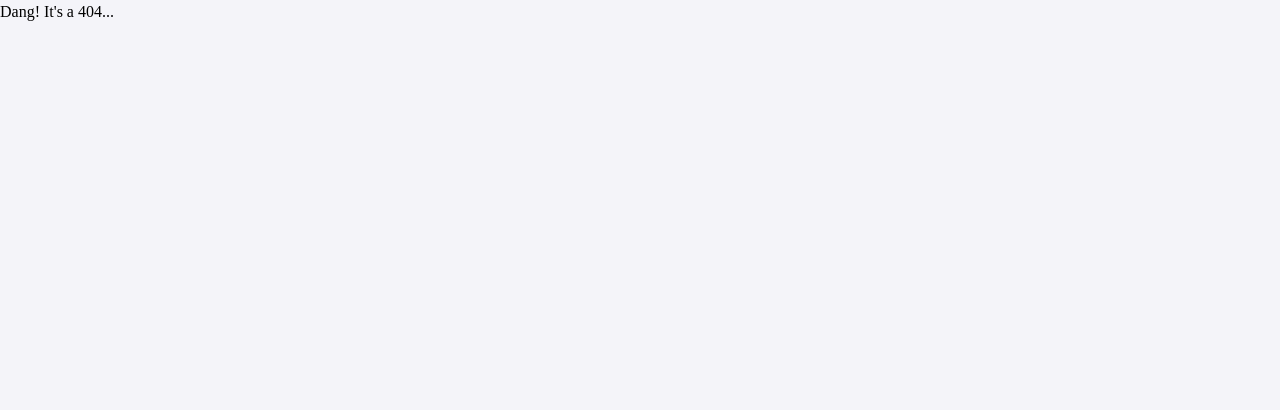
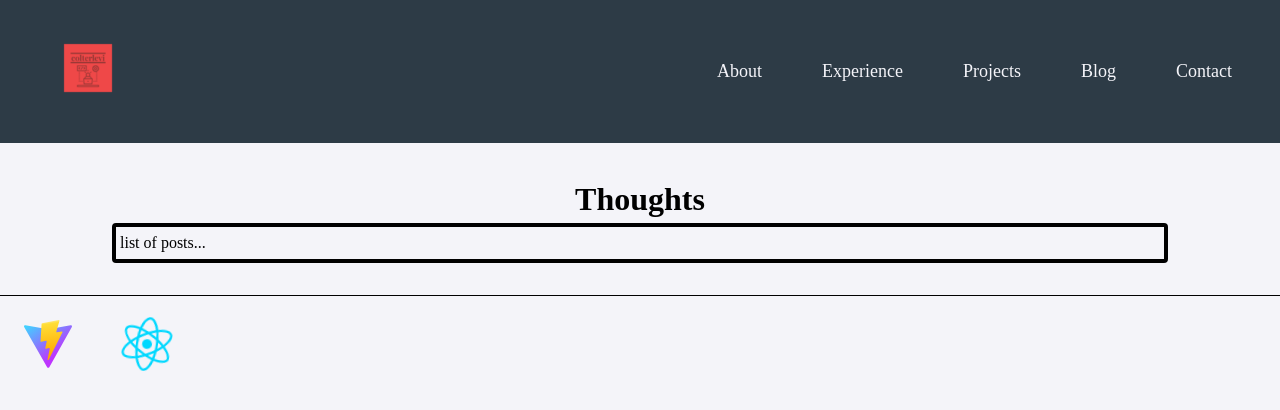
Before and after one commit to colterlevi/colterlevi_com, a React (Vite) app: page /blog in a window 1280 px wide. Before the commit this address had no page. Shown: the top 410 px of the page. Built offline with nearby package versions, Linux system fonts and the light colour scheme; a web font is replaced by a local one.

Commit message:
added blog section

```diff
--- /dev/null
+++ b/src/components/Blog.jsx
@@ -0,0 +1,24 @@
+import { motion } from "framer-motion"
+
+const Blog = () => {
+
+    return (
+        <motion.div
+            className="card"
+            initial={{ opacity: 0, scale: .95 }}
+            animate={{ opacity: 1, scale: 1 }}
+            transition={{ duration: .75 }}
+        >
+            <div>
+                <h1>Thoughts</h1>
+            </div>
+            <div className="subcard">
+                <p>
+                    list of posts...
+                </p>
+            </div>
+        </motion.div>
+    )
+}
+
+export default Blog
--- a/src/components/Navbar.jsx
+++ b/src/components/Navbar.jsx
@@ -33,6 +33,9 @@ const Navbar = () => {
                         <Link className={`${styles.navLink}`} to="/projects">Projects</Link>
                     </li>
                     <li onClick={removeActive}>
+                        <Link className={`${styles.navLink}`} to="/blog">Blog</Link>
+                    </li>
+                    <li onClick={removeActive}>
                         <Link className={`${styles.navLink}`} to="/contact">Contact</Link>
                     </li>
                     {/* Add more navigation links as needed */}
```
Also changed, not shown: src/App.jsx (+7 -1 lines).
